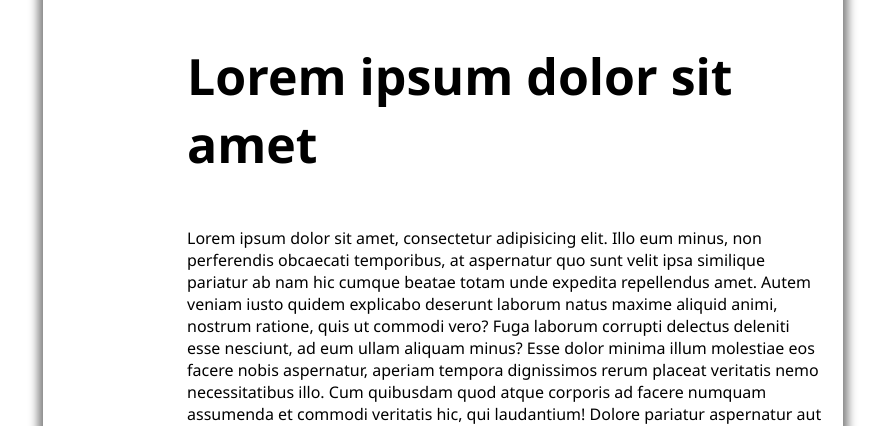
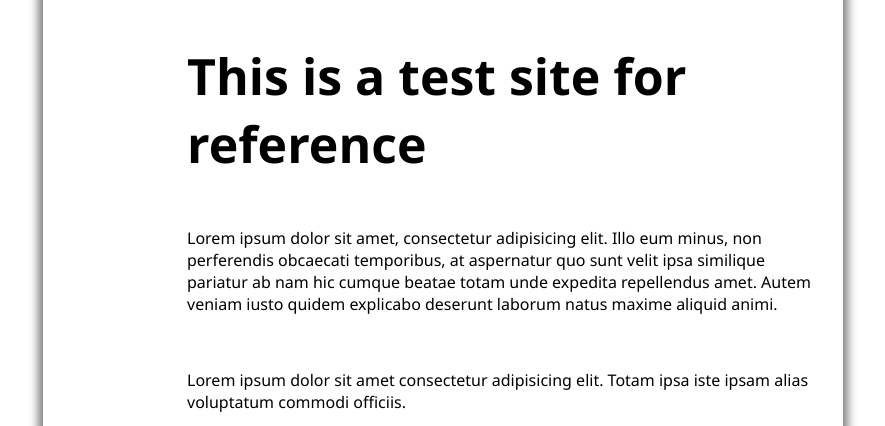
Before and after one commit to kreindo/AutoDakwah, a plain HTML site: page index.html in a window 1280 px wide. Shown: the part 363-789 px from the top of the page, without its empty margins (197-1082 px from the left). Drawn offline with Linux system fonts and the light colour scheme; a web font is replaced by a local one.

```diff
--- a/index.html
+++ b/index.html
@@ -31,12 +31,12 @@
                         <div class="poster-content"><!-- Box for the whole content -->
                             <div class="poster-heading"> <!-- Box for the heading/title/headsup? -->
                                 <h1 class="h-text">
-                                    Lorem ipsum dolor sit amet
+                                    This is a test site for reference
                                 </h1>
                             </div>
                             <div class="paragraphs">
                                 <p class="paragraphs-text">
-                                    Lorem ipsum dolor sit amet, consectetur adipisicing elit. Illo eum minus, non perferendis obcaecati temporibus, at aspernatur quo sunt velit ipsa similique pariatur ab nam hic cumque beatae totam unde expedita repellendus amet. Autem veniam iusto quidem explicabo deserunt laborum natus maxime aliquid animi, nostrum ratione, quis ut commodi vero? Fuga laborum corrupti delectus deleniti esse nesciunt, ad eum ullam aliquam minus? Esse dolor minima illum molestiae eos facere nobis aspernatur, aperiam tempora dignissimos rerum placeat veritatis nemo necessitatibus illo. Cum quibusdam quod atque corporis ad facere numquam assumenda et commodi veritatis hic, qui laudantium! Dolore pariatur aspernatur aut aliquid!
+                                    Lorem ipsum dolor sit amet, consectetur adipisicing elit. Illo eum minus, non perferendis obcaecati temporibus, at aspernatur quo sunt velit ipsa similique pariatur ab nam hic cumque beatae totam unde expedita repellendus amet. Autem veniam iusto quidem explicabo deserunt laborum natus maxime aliquid animi.
                                 </p>
                                 <br>
                                 <p class="paragraph-text-2">
```
